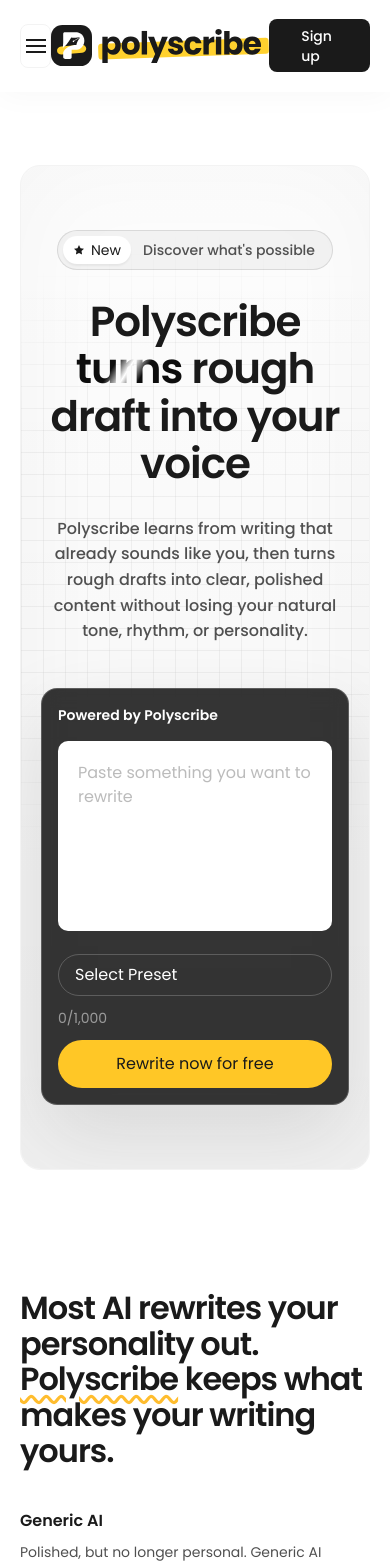
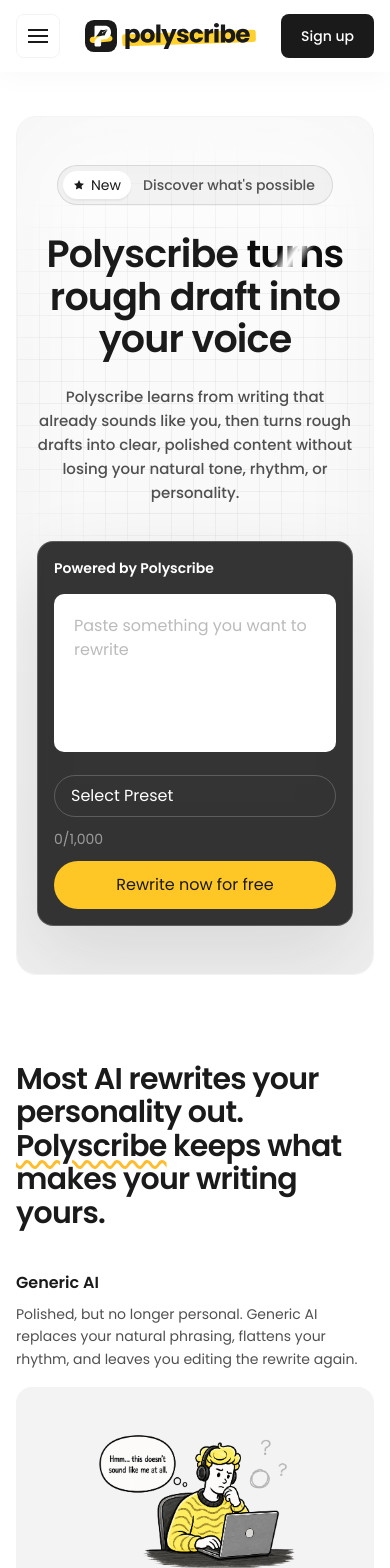
Before and after one commit to festverse/polyscribe-app, a Next.js app: page / in a window 390 px wide. Shown: the top 1568 px of the page. Built offline with nearby package versions, Linux system fonts and the light colour scheme.

Commit message:
Improve responsive Figma alignment

```diff
--- a/app/page.tsx
+++ b/app/page.tsx
@@ -94,7 +94,7 @@
   return (
     <a
       href="#"
-      className={`inline-flex h-[53px] items-center justify-center rounded-lg px-8 text-base font-medium transition ${
+      className={`inline-flex h-[44px] items-center justify-center rounded-lg px-5 text-sm font-medium transition md:h-[53px] md:px-8 md:text-base ${
         dark ? "bg-ink text-white hover:bg-black" : "bg-yellow text-ink hover:bg-[#f2b900]"
       } ${className}`}
     >
@@ -109,8 +109,8 @@
 
   return (
     <main className="min-h-screen bg-white font-sans text-ink">
-      <header className="fixed inset-x-0 top-0 z-50 h-[92px] border-b border-white/60 bg-white/80 shadow-header backdrop-blur">
-        <nav className="mx-auto flex h-full max-w-[1344px] items-center justify-between px-5 lg:px-0">
+      <header className="fixed inset-x-0 top-0 z-50 h-[72px] lg:h-[92px] border-b border-white/60 bg-white/80 shadow-header backdrop-blur">
+        <nav className="mx-auto flex h-full max-w-[1344px] items-center justify-between px-4 sm:px-6 xl:px-0">
           <button className="flex h-11 w-11 flex-col items-center justify-center gap-1 rounded-lg border border-soft lg:hidden" onClick={() => setMenuOpen(!menuOpen)} aria-label="Toggle menu">
             <span className="h-0.5 w-5 bg-ink" />
             <span className="h-0.5 w-5 bg-ink" />
@@ -123,9 +123,9 @@
               </a>
             ))}
           </div>
-          <a href="#" className="grid grid-cols-[41px_171px] items-center gap-[6px]" aria-label="Polyscribe home">
-            <img src={assets.logo} alt="" className="h-[41px] w-[41px]" />
-            <img src={assets.wordmark} alt="Polyscribe" className="h-[34px] w-[171px]" />
+          <a href="#" className="grid grid-cols-[32px_134px] items-center gap-[5px] md:grid-cols-[41px_171px] md:gap-[6px]" aria-label="Polyscribe home">
+            <img src={assets.logo} alt="" className="h-8 w-8 md:h-[41px] md:w-[41px]" />
+            <img src={assets.wordmark} alt="Polyscribe" className="h-[26px] w-[134px] md:h-[34px] md:w-[171px]" />
           </a>
           <div className="hidden h-[53px] items-center gap-4 lg:flex">
             <a className="flex h-full items-center rounded-lg border border-soft px-8 text-base font-medium" href="#">
@@ -133,7 +133,7 @@
             </a>
             <Button dark>Sign up</Button>
           </div>
-          <Button dark className="h-11 px-4 text-sm lg:hidden">
+          <Button dark className="hidden sm:inline-flex lg:hidden">
             Sign up
           </Button>
         </nav>
@@ -151,12 +151,12 @@
         )}
       </header>
 
-      <div className="mx-auto flex max-w-[1318px] flex-col items-center px-5 pt-[121px]">
-        <section className="w-full max-w-[1138px] pb-[60px] pt-11">
-          <div className="relative mx-auto min-h-[720px] overflow-hidden rounded-[20px] border border-soft bg-white px-5 py-16 sm:px-12 lg:min-h-[962px] lg:px-[121px] lg:py-[81px]">
-            <div className="grid-surface grid-fade absolute inset-x-0 top-0 h-[799px] opacity-60" />
+      <div className="mx-auto flex w-full max-w-[1318px] flex-col items-center px-4 pt-[88px] sm:px-6 lg:pt-[121px] xl:px-0">
+        <section className="w-full max-w-[1138px] pb-11 pt-7 lg:pb-[60px] lg:pt-11">
+          <div className="relative mx-auto min-h-[640px] w-full max-w-[1080px] overflow-hidden rounded-[20px] border border-soft bg-white px-5 py-12 sm:min-h-[760px] sm:px-10 sm:py-14 lg:h-[962px] lg:px-[121px] lg:py-[81px]">
+            <div className="grid-surface grid-fade absolute inset-x-0 top-0 h-[520px] opacity-60 lg:h-[799px]" />
             <div className="absolute inset-0 bg-gradient-to-b from-black/[0.01] to-black/[0.04] shadow-[inset_0_0_100px_rgba(0,0,0,0.03)]" />
-            <div className="relative mx-auto flex max-w-[842px] flex-col items-center">
+            <div className="relative mx-auto flex w-full max-w-[842px] flex-col items-center">
               <AssetIcon src={assets.x} className="absolute left-[-26px] top-[33px] hidden h-[58px] w-[58px] rotate-[-5deg] lg:flex" />
               <AssetIcon src={assets.gmail} className="absolute left-[-52px] top-[180px] hidden h-[58px] w-[58px] rotate-[-5deg] lg:flex" />
               <AssetIcon src={assets.medium} className="absolute bottom-[124px] left-[18px] hidden h-[58px] w-[58px] rotate-[-14deg] lg:flex" />
@@ -164,23 +164,23 @@
               <AssetIcon src={assets.linkedin} className="absolute right-[-33px] top-[141px] hidden h-[58px] w-[58px] rotate-[5deg] lg:flex" />
               <AssetIcon src={assets.reddit} className="absolute bottom-[126px] right-[12px] hidden h-[58px] w-[58px] rotate-[9deg] lg:flex" />
 
-              <div className="mb-7 flex items-center gap-3 rounded-full border border-black/10 bg-black/[0.04] py-[5px] pl-[5px] pr-[17px]">
+              <div className="mb-7 flex max-w-full items-center gap-3 rounded-full border border-black/10 bg-black/[0.04] py-[5px] pl-[5px] pr-[17px]">
                 <span className="flex items-center gap-1.5 rounded-full bg-white px-2.5 py-1 text-sm shadow-[0_2px_2px_rgba(0,0,0,0.05)]">
                   <img src={assets.sparkle} alt="" className="h-3 w-3" />
                   New
                 </span>
                 <span className="text-sm font-medium text-muted">Discover what's possible</span>
               </div>
-              <h1 className="max-w-[824px] text-center text-[42px] font-semibold leading-[1.13] tracking-[-1px] sm:text-[56px] lg:text-[72px] lg:leading-[84px] lg:tracking-[-2px]">
+              <h1 className="max-w-[824px] text-center text-[38px] font-semibold leading-[1.12] tracking-[-0.8px] sm:text-[52px] lg:text-[72px] lg:leading-[84px] lg:tracking-[-2px]">
                 Polyscribe <span className="turn-gradient">turns</span> rough draft into your voice
               </h1>
-              <p className="mt-7 max-w-[824px] text-center text-base font-medium leading-[1.6] text-muted sm:text-lg">
+              <p className="mt-6 max-w-[824px] text-center text-[15px] font-medium leading-[1.6] text-muted sm:mt-7 sm:text-lg">
                 Polyscribe learns from writing that already sounds like you, then turns rough drafts into clear, polished content without losing your natural tone, rhythm, or personality.
               </p>
 
-              <div className="mt-11 w-full rounded-[16px] border border-white/20 bg-[#1e1e1e]/90 p-4 shadow-[0_30px_80px_rgba(0,0,0,0.12)] backdrop-blur sm:p-6">
+              <div className="mt-9 w-full rounded-[16px] border border-white/20 sm:mt-11 bg-[#1e1e1e]/90 p-4 shadow-[0_30px_80px_rgba(0,0,0,0.12)] backdrop-blur sm:p-6">
                 <div className="mb-4 text-sm font-semibold text-white">Powered by Polyscribe</div>
-                <textarea className="h-[190px] w-full resize-none rounded-[10px] border-0 bg-white p-5 text-sm text-[#777] outline-none" placeholder="Paste something you want to rewrite" />
+                <textarea className="h-[158px] w-full resize-none rounded-[10px] sm:h-[190px] border-0 bg-white p-5 text-sm text-[#777] outline-none" placeholder="Paste something you want to rewrite" />
                 <div className="mt-4 flex flex-col gap-3 sm:flex-row sm:items-center sm:justify-between">
                   <button className="rounded-full border border-white/20 px-4 py-2 text-left text-sm text-white">Select Preset</button>
                   <span className="text-sm text-white/50">0/1,000</span>
@@ -192,7 +192,7 @@
         </section>
 
         <Section>
-          <h2 className="max-w-[760px] text-[32px] font-semibold leading-[1.12] tracking-[-1px] sm:text-[44px] lg:text-[56px]">
+          <h2 className="max-w-[760px] text-[30px] font-semibold leading-[1.12] tracking-[-0.7px] sm:text-[44px] lg:text-[56px] lg:tracking-[-1.5px]">
             Most AI rewrites your personality out. <span className="underline decoration-[#ffbd2e] decoration-wavy underline-offset-4">Polyscribe</span> keeps what makes your writing yours.
           </h2>
           <div className="mt-10 grid gap-8 lg:grid-cols-2">
@@ -204,20 +204,20 @@
         <DarkCta overline="Experience" title="Streamline Your Writing Experience" text="Experience seamless AI content humanization with our user-friendly editor. Effortlessly secure your brand's unique voice, all in one place." image={assets.streamline} />
 
         <Section id="how-it-works">
-          <div className="grid gap-12 lg:grid-cols-[0.85fr_1.15fr]">
+          <div className="grid gap-10 lg:grid-cols-[0.85fr_1.15fr] lg:gap-12">
             <div>
-              <h2 className="text-[32px] font-semibold leading-[1.12] tracking-[-1px] sm:text-[48px] lg:text-[56px]">How Polyscribe can write just like you</h2>
+              <h2 className="text-[30px] font-semibold leading-[1.12] tracking-[-0.7px] sm:text-[48px] lg:text-[56px] lg:tracking-[-1.5px]">How Polyscribe can write just like you</h2>
               <p className="mt-5 max-w-[390px] text-base leading-relaxed text-muted">Paste your draft, pick a style, and get writing that sounds like you, not a machine.</p>
               <Button className="mt-8">Start writing now</Button>
             </div>
             <div className="grid gap-4 sm:grid-cols-2">
               {steps.map(([title, text], index) => (
-                <article key={title} className={`min-h-[190px] rounded-2xl p-6 ${index === 0 ? "bg-yellow" : "bg-soft"}`}>
+                <article key={title} className={`min-h-[172px] rounded-2xl p-5 sm:min-h-[190px] sm:p-6 ${index === 0 ? "bg-yellow" : "bg-soft"}`}>
                   <div className="flex items-center justify-between">
-                    <span className="text-xl">{["â–£", "â–¦", "â†»", "âŠž"][index]}</span>
+                    <span className="text-xl leading-none">{["â–£", "â–¦", "â†»", "âŠž"][index]}</span>
                     <span className={`text-lg font-semibold ${index === 0 ? "text-ink" : "text-[#aaa]"}`}>{String(index + 1).padStart(2, "0")}</span>
                   </div>
-                  <h3 className="mt-16 text-base font-semibold">{title}</h3>
+                  <h3 className="mt-12 text-base font-semibold sm:mt-16">{title}</h3>
                   <p className="mt-2 text-sm leading-relaxed text-muted">{text}</p>
                 </article>
               ))}
@@ -226,18 +226,18 @@
         </Section>
 
         <Section id="features" centered>
-          <h2 className="text-[32px] font-semibold leading-[1.12] tracking-[-1px] sm:text-[48px] lg:text-[56px]">
+          <h2 className="text-[30px] font-semibold leading-[1.12] tracking-[-0.7px] sm:text-[48px] lg:text-[56px] lg:tracking-[-1.5px]">
             Everything you need to
             <br />
             write like you
           </h2>
           <p className="mx-auto mt-5 max-w-[560px] text-base leading-relaxed text-muted">One tool for every format, every tone, and every platform without a trace of robotic phrasing.</p>
-          <div className="mt-10 grid gap-4 lg:grid-cols-6">
+          <div className="mt-10 grid gap-4 sm:grid-cols-2 lg:grid-cols-6">
             {features.map(([title, text, image], index) => (
-              <article key={title} className={`relative min-h-[300px] overflow-hidden rounded-2xl bg-soft p-6 text-left ${index < 2 ? "lg:col-span-3" : "lg:col-span-2"}`}>
+              <article key={title} className={`relative min-h-[276px] overflow-hidden rounded-2xl bg-soft p-5 text-left sm:min-h-[300px] sm:p-6 ${index < 2 ? "lg:col-span-3" : "lg:col-span-2"}`}>
                 <h3 className="text-base font-semibold">{title}</h3>
                 <p className="mt-2 max-w-[310px] text-sm leading-relaxed text-muted">{text}</p>
-                <img src={image} alt="" className="absolute bottom-0 left-1/2 h-[190px] max-w-none -translate-x-1/2 object-contain" />
+                <img src={image} alt="" className="absolute bottom-0 left-1/2 h-[164px] max-w-none -translate-x-1/2 object-contain sm:h-[190px]" />
               </article>
             ))}
           </div>
@@ -248,7 +248,7 @@
         <Section id="presets">
           <div className="flex flex-col gap-6 lg:flex-row lg:items-end lg:justify-between">
             <div>
-              <h2 className="text-[32px] font-semibold leading-[1.12] tracking-[-1px] sm:text-[48px] lg:text-[56px]">
+              <h2 className="text-[30px] font-semibold leading-[1.12] tracking-[-0.7px] sm:text-[48px] lg:text-[56px] lg:tracking-[-1.5px]">
                 A preset for every voice
                 <br />
                 you need
@@ -257,9 +257,9 @@
             </div>
             <Button>Start writing now</Button>
           </div>
-          <div className="mt-9 grid grid-cols-2 gap-4 lg:grid-cols-4">
+          <div className="mt-9 grid grid-cols-2 gap-4 md:grid-cols-3 lg:grid-cols-4">
             {presets.map((preset, index) => (
-              <article key={preset} className={`min-h-[142px] rounded-xl bg-yellow p-5 shadow-[0_8px_18px_rgba(0,0,0,0.06)] ${["-rotate-1", "rotate-1", "-rotate-1", "rotate-2"][index % 4]}`}>
+              <article key={preset} className={`min-h-[132px] rounded-xl bg-yellow p-4 sm:min-h-[142px] sm:p-5 shadow-[0_8px_18px_rgba(0,0,0,0.06)] ${["-rotate-1", "rotate-1", "-rotate-1", "rotate-2"][index % 4]}`}>
                 <h3 className="text-sm font-bold">{preset}</h3>
                 <p className="mt-3 text-xs leading-relaxed text-black/70">Tailored phrasing for {preset.toLowerCase()} writing that stays clear and human.</p>
               </article>
@@ -268,16 +268,16 @@
         </Section>
 
         <Section centered>
-          <div className="rounded-[20px] bg-[#1e1e1e] px-5 py-14 sm:px-10 lg:px-16 lg:py-20">
+          <div className="rounded-[20px] bg-[#1e1e1e] px-5 py-12 sm:px-10 lg:px-16 lg:py-20">
             <h2 className="text-[32px] font-semibold leading-[1.12] tracking-[-1px] text-white sm:text-[48px] lg:text-[56px]">
               Hear from Our Valued
               <br />
               Community Members
             </h2>
             <p className="mx-auto mt-5 max-w-[620px] text-base leading-relaxed text-white/60">Discover what our valued community members have to say about their experiences with Polyscribe.</p>
-            <div className="mt-11 grid gap-5 lg:grid-cols-3">
+            <div className="mt-10 grid gap-5 md:grid-cols-2 lg:mt-11 lg:grid-cols-3">
               {testimonials.map(([avatar, name, handle, text, date]) => (
-                <article key={name} className="flex min-h-[290px] flex-col rounded-[14px] bg-[#272727] p-6 text-left text-white">
+                <article key={name} className="flex min-h-[250px] flex-col rounded-[14px] bg-[#272727] p-5 sm:min-h-[290px] text-left text-white sm:p-6">
                   <div className="flex items-center gap-3">
                     <img src={avatar} alt="" className="h-10 w-10 rounded-full object-cover" />
                     <div>
@@ -295,9 +295,9 @@
         </Section>
 
         <Section id="pricing" centered>
-          <h2 className="text-[32px] font-semibold leading-[1.12] tracking-[-1px] sm:text-[48px] lg:text-[56px]">Pick the plan that fits how you write</h2>
+          <h2 className="text-[30px] font-semibold leading-[1.12] tracking-[-0.7px] sm:text-[48px] lg:text-[56px] lg:tracking-[-1.5px]">Pick the plan that fits how you write</h2>
           <p className="mx-auto mt-5 max-w-[520px] text-base leading-relaxed text-muted">Start free, scale up when you need more. No lock-in, no surprises.</p>
-          <div className="mx-auto mt-10 grid max-w-[900px] gap-5 text-left lg:grid-cols-2">
+          <div className="mx-auto mt-10 grid max-w-[900px] gap-5 text-left md:grid-cols-2">
             <PriceCard />
             <PriceCard dark />
           </div>
@@ -305,12 +305,12 @@
 
         <Section centered>
           <div className="mx-auto max-w-[720px]">
-            <h2 className="text-[32px] font-semibold leading-[1.12] tracking-[-1px] sm:text-[48px] lg:text-[56px]">Got questions?</h2>
-            <p className="mt-5 text-base leading-relaxed text-[#4b5563]">Everything you need to know before using EchoWriting - how it works, your data, and how it fits into your workflow.</p>
+            <h2 className="text-[30px] font-semibold leading-[1.12] tracking-[-0.7px] sm:text-[48px] lg:text-[56px] lg:tracking-[-1.5px]">Got questions?</h2>
+            <p className="mx-auto mt-5 max-w-[620px] text-base leading-relaxed text-[#4b5563]">Everything you need to know before using EchoWriting - how it works, your data, and how it fits into your workflow.</p>
             <div className="mt-11 text-left">
               {faqs.map((faq, index) => (
                 <div key={faq} className="border-b border-[#e5e7eb] py-6">
-                  <button className="flex w-full items-center justify-between gap-6 text-left text-lg font-medium tracking-[-0.3px]" onClick={() => setOpenFaq(openFaq === index ? null : index)}>
+                  <button className="flex w-full items-center justify-between gap-5 text-left text-base font-medium tracking-[-0.2px] sm:text-lg sm:tracking-[-0.3px]" onClick={() => setOpenFaq(openFaq === index ? null : index)}>
                     {faq}
                     <img src={assets.chevron} alt="" className={`h-5 w-5 transition ${openFaq === index ? "rotate-180" : ""}`} />
                   </button>
@@ -321,9 +321,9 @@
           </div>
         </Section>
 
-        <footer className="w-full pb-10 pt-[60px]">
-          <div className="footer-grid overflow-hidden rounded-[40px] bg-soft">
-            <div className="grid gap-8 px-8 py-14 lg:grid-cols-[2fr_1fr_1fr_1fr] lg:px-[120px] lg:py-20">
+        <footer className="w-full pb-8 pt-11 lg:pb-10 lg:pt-[60px]">
+          <div className="footer-grid overflow-hidden rounded-[28px] bg-soft lg:rounded-[40px]">
+            <div className="grid gap-8 px-6 py-12 sm:px-8 sm:py-14 lg:grid-cols-[2fr_1fr_1fr_1fr] lg:px-[120px] lg:py-20">
               <div>
                 <img src={assets.logoLarge} alt="" className="h-[69px] w-[69px]" />
                 <p className="mt-3 max-w-[300px] text-2xl font-medium leading-[1.3] tracking-[-0.5px]">Polyscribe is your independent AI writing assistant.</p>
@@ -332,7 +332,7 @@
               <FooterLinks title="Legal" links={["Terms & Conditions", "Cookie Policy", "Privacy Policy"]} />
               <p className="text-[15px] text-[#878787]">&copy; 2026 Polyscribe, Inc.</p>
             </div>
-            <div className="pb-12 text-center text-[64px] font-semibold leading-[0.9] tracking-[-2px] sm:text-[130px] lg:text-[201px] lg:tracking-[-8px]">Polyscribe</div>
+            <div className="pb-10 text-center text-[58px] font-semibold leading-[0.9] tracking-[-2px] sm:text-[130px] lg:pb-12 lg:text-[201px] lg:tracking-[-8px]">Polyscribe</div>
           </div>
         </footer>
       </div>
@@ -342,7 +342,7 @@
 
 function Section({ children, id, centered = false }: { children: React.ReactNode; id?: string; centered?: boolean }) {
   return (
-    <section id={id} className={`w-full max-w-[1138px] py-[60px] ${centered ? "text-center" : ""}`}>
+    <section id={id} className={`w-full max-w-[1138px] py-11 lg:py-[60px] ${centered ? "text-center" : ""}`}>
       {children}
     </section>
   );
@@ -353,8 +353,8 @@
     <article>
       <h3 className="text-base font-semibold">{title}</h3>
       <p className="mt-2 text-sm leading-relaxed text-muted">{text}</p>
-      <div className="mt-4 flex min-h-[280px] items-center justify-center overflow-hidden rounded-2xl bg-soft p-5">
-        <img src={image} alt="" className="max-h-[250px] w-full object-contain" />
+      <div className="mt-4 flex min-h-[220px] items-center justify-center overflow-hidden rounded-2xl bg-soft p-5 sm:min-h-[280px]">
+        <img src={image} alt="" className="max-h-[210px] w-full object-contain sm:max-h-[250px]" />
       </div>
     </article>
   );
@@ -362,15 +362,15 @@
 
 function DarkCta({ overline, title, text, image }: { overline?: string; title: string; text: string; image: string }) {
   return (
-    <section className="w-full max-w-[1138px] py-[60px]">
-      <div className="grid overflow-hidden rounded-[20px] bg-[#1e1e1e] p-8 lg:grid-cols-[1.2fr_0.8fr] lg:p-16">
+    <section className="w-full max-w-[1138px] py-11 lg:py-[60px]">
+      <div className="grid overflow-hidden rounded-[20px] bg-[#1e1e1e] p-6 sm:p-8 lg:grid-cols-[1.2fr_0.8fr] lg:p-16">
         <div>
           {overline && <div className="mb-3 text-sm font-semibold text-white/80">{overline}</div>}
           <h2 className="text-[32px] font-semibold leading-[1.12] tracking-[-1px] text-white sm:text-[48px] lg:text-[56px]">{title}</h2>
           <p className="mt-5 max-w-[590px] text-base leading-relaxed text-white/60">{text}</p>
           <Button className="mt-8">Start writing now</Button>
         </div>
-        <img src={image} alt="" className="mt-8 h-[280px] w-full object-contain lg:mt-0" />
+        <img src={image} alt="" className="mt-8 h-[220px] w-full object-contain sm:h-[280px] lg:mt-0" />
       </div>
     </section>
   );
@@ -379,7 +379,7 @@
 function PriceCard({ dark = false }: { dark?: boolean }) {
   const items = dark ? ["Higher character limits per rewrite", "Dedicated support", "Team seats & shared billing", "Custom onboarding"] : ["Up to 3,000 characters per rewrite", "Unlimited custom presets", "Priority queue", "Cancel anytime"];
   return (
-    <article className={`rounded-[20px] p-8 lg:p-10 ${dark ? "bg-[#1e1e1e] text-white" : "bg-soft"}`}>
+    <article className={`rounded-[20px] p-6 sm:p-8 lg:p-10 ${dark ? "bg-[#1e1e1e] text-white" : "bg-soft"}`}>
       <h3 className="text-xl font-semibold">{dark ? "Custom" : "Flexible"}</h3>
       {dark && <div className="my-4 border-t border-white/15" />}
       <p className={`mt-2 text-sm leading-relaxed ${dark ? "text-white/60" : "text-muted"}`}>{dark ? "A tailored rewrite volume, character limit, and support plan for agencies, teams, or high-output writers." : "Start at $20. Scale up anytime."}</p>
```
